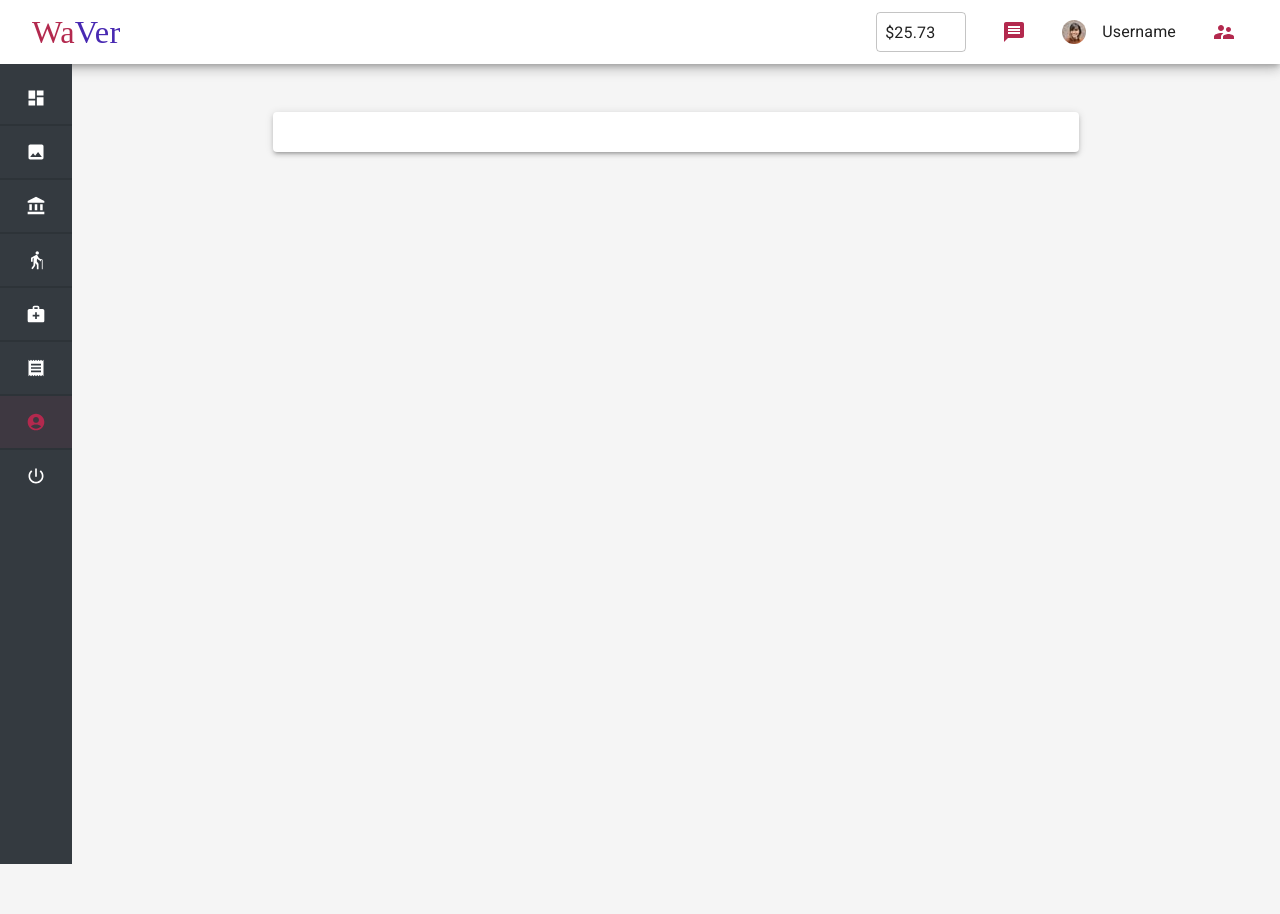
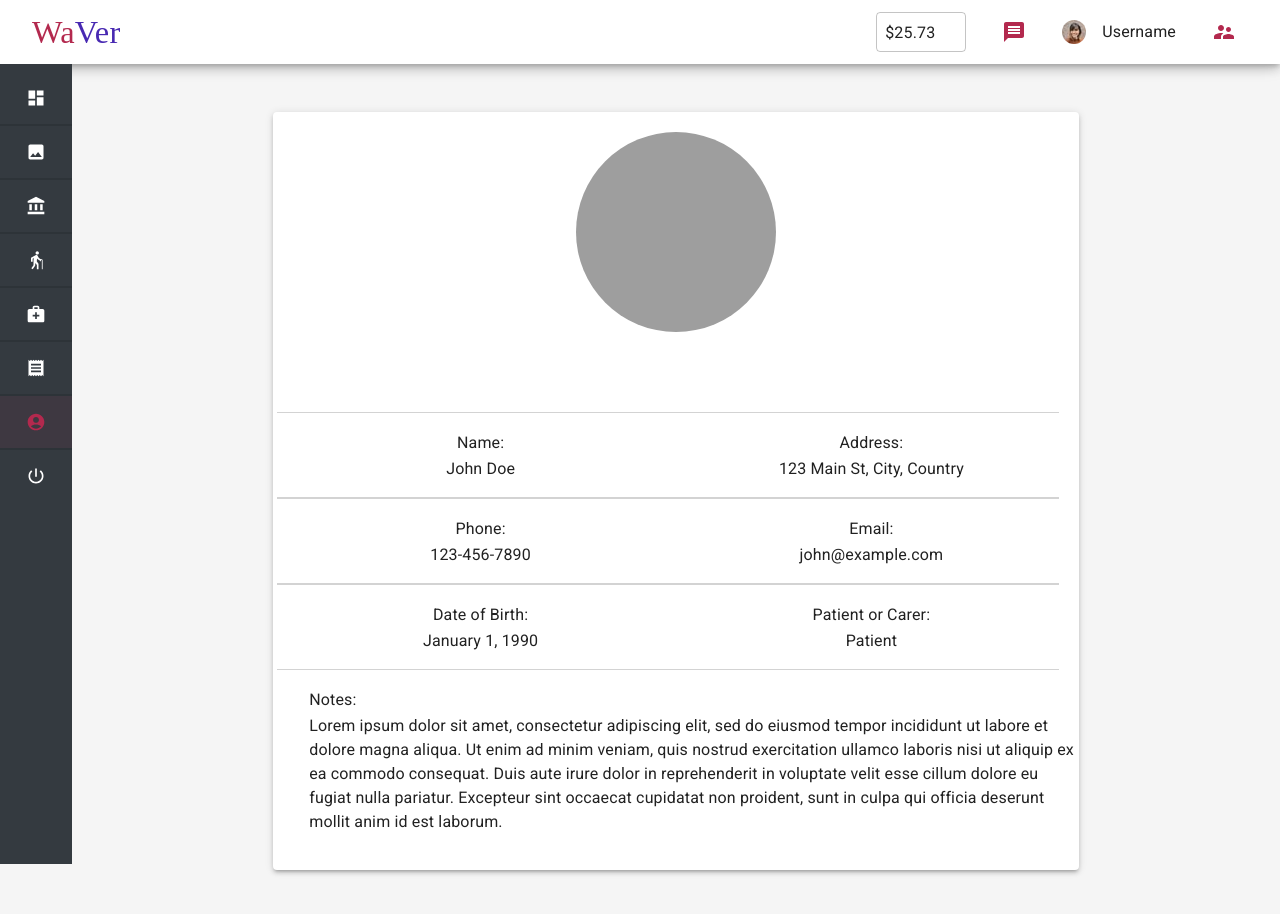
Before and after one commit to seetvn/home-care-saas, a React (Create React App) app: page /c/profile in a window 1280 px wide. Shown: the top 914 px of the page. Before the commit the page ends 800 px from the top, so only its background shows below. Built offline with nearby package versions, Linux system fonts and the light colour scheme; grey boxes are pictures that could not be loaded; a web font is replaced by a local one.

Commit message:
Basic Info Page Set Up

```diff
--- a/src/logged_in/components/profile/Profile.js
+++ b/src/logged_in/components/profile/Profile.js
@@ -9,11 +9,60 @@ function Profile(props) {
 
         useEffect(selectProfile, [selectProfile]);
 
-    return (
-        <Paper elevation={3} style={{ padding: 20, margin: 20 }}>
-        {/* Additional profile information can be added here */}
-        </Paper>
-    );
+        return (
+            <Paper elevation={3} style={{ padding: 20, margin: 20 }}>
+              {/* Profile Picture */}
+              <Grid container justifyContent="center" marginBottom={2}>
+                <Avatar
+                alt="Profile Picture"
+                src="/path/to/profile-picture.jpg" // Replace with the path to your profile picture
+                sx={{ width: 200, height: 200, marginBottom: 10 }}
+                />
+              </Grid>
+
+              {/* Rows of text information */}
+              <Grid container spacing={2} alignItems="center" justifyContent="center" >
+                {/* First row */}
+                <Grid item xs={6} sx={{ borderBottom: '1px solid lightgrey', borderTop: '1px solid lightgrey', paddingTop: 2, paddingBottom: 2 }}>
+                  <Typography align="center" variant="subtitle1">Name:</Typography>
+                  <Typography align="center" variant="body1">John Doe</Typography>
+                </Grid>
+                <Grid item xs={6} sx={{ borderBottom: '1px solid lightgrey', borderTop: '1px solid lightgrey', paddingTop: 2, paddingBottom: 2 }}>
+                  <Typography align="center" variant="subtitle1">Address:</Typography>
+                  <Typography align="center" variant="body1">123 Main St, City, Country</Typography>
+                </Grid>
+
+                {/* Second row */}
+                <Grid item xs={6} sx={{ borderBottom: '1px solid lightgrey', borderTop: '1px solid lightgrey', paddingTop: 2, paddingBottom: 2 }}>
+                  <Typography align="center" variant="subtitle1">Phone:</Typography>
+                  <Typography align="center" variant="body1">123-456-7890</Typography>
+                </Grid>
+                <Grid item xs={6} sx={{ borderBottom: '1px solid lightgrey', borderTop: '1px solid lightgrey', paddingTop: 2, paddingBottom: 2 }}>
+                  <Typography align="center" variant="subtitle1">Email:</Typography>
+                  <Typography align="center" variant="body1">john@example.com</Typography>
+                </Grid>
+
+                {/* Third row */}
+                <Grid item xs={6} sx={{ borderBottom: '1px solid lightgrey', borderTop: '1px solid lightgrey', paddingTop: 2, paddingBottom: 2 }}>
+                  <Typography align="center" variant="subtitle1">Date of Birth:</Typography>
+                  <Typography align="center" variant="body1">January 1, 1990</Typography>
+                </Grid>
+                <Grid item xs={6} sx={{ borderBottom: '1px solid lightgrey', borderTop: '1px solid lightgrey', paddingTop: 2, paddingBottom: 2 }}>
+                  <Typography align="center" variant="subtitle1">Patient or Carer:</Typography>
+                  <Typography align="center" variant="body1">Patient</Typography>
+                </Grid>
+              </Grid>
+              <Grid container justifyContent="left" marginBottom={2} marginTop={2} marginLeft={2}>
+                <Typography variant="subtitle1">Notes:</Typography>
+                <Typography align="left" variant="body1">
+                Lorem ipsum dolor sit amet, consectetur adipiscing elit, sed do eiusmod tempor incididunt ut labore et dolore magna aliqua.
+                Ut enim ad minim veniam, quis nostrud exercitation ullamco laboris nisi ut aliquip ex ea commodo consequat.
+                Duis aute irure dolor in reprehenderit in voluptate velit esse cillum dolore eu fugiat nulla pariatur.
+                Excepteur sint occaecat cupidatat non proident, sunt in culpa qui officia deserunt mollit anim id est laborum.
+                </Typography>
+              </Grid>
+            </Paper>
+          );
 }
 
 Profile.propTypes = {
```
